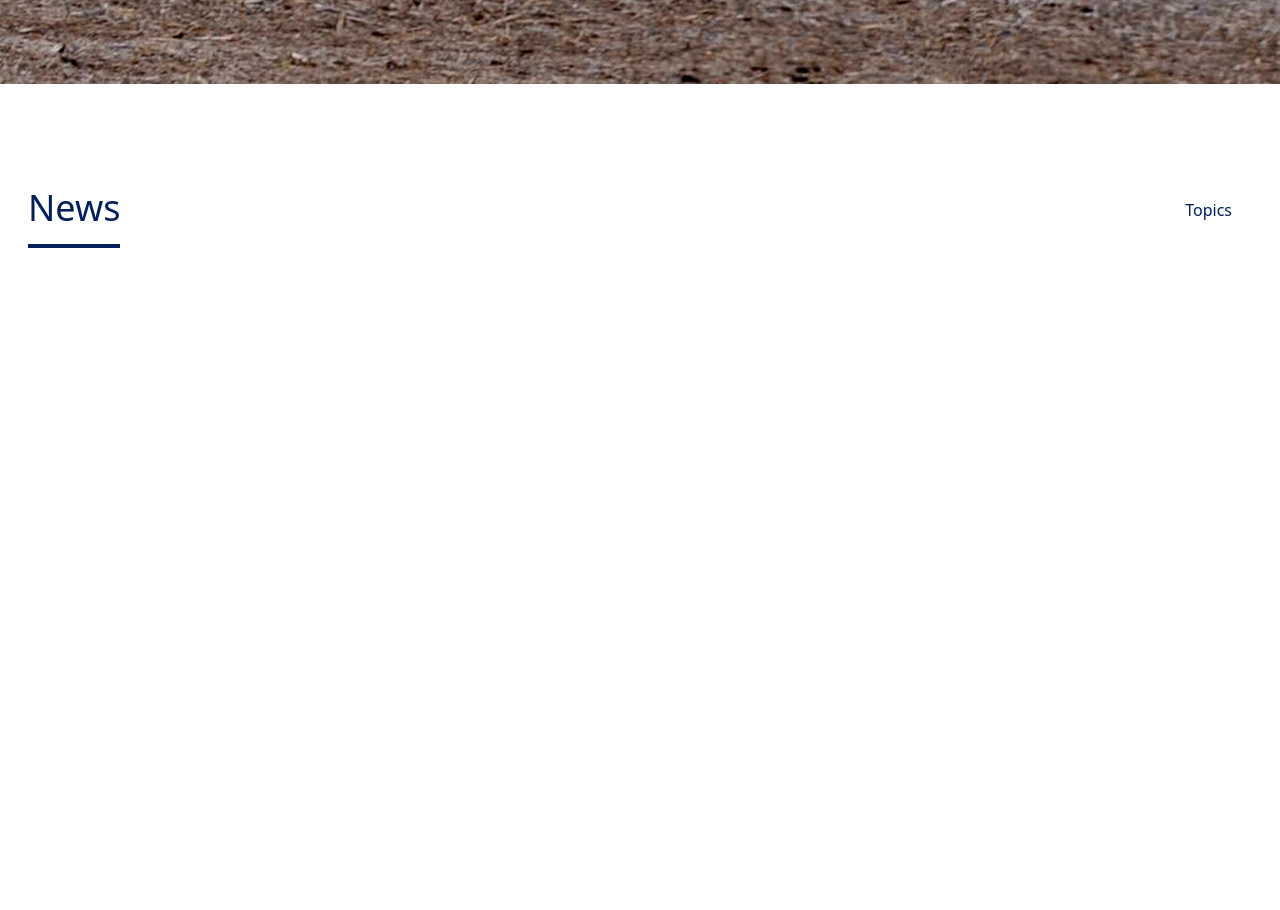
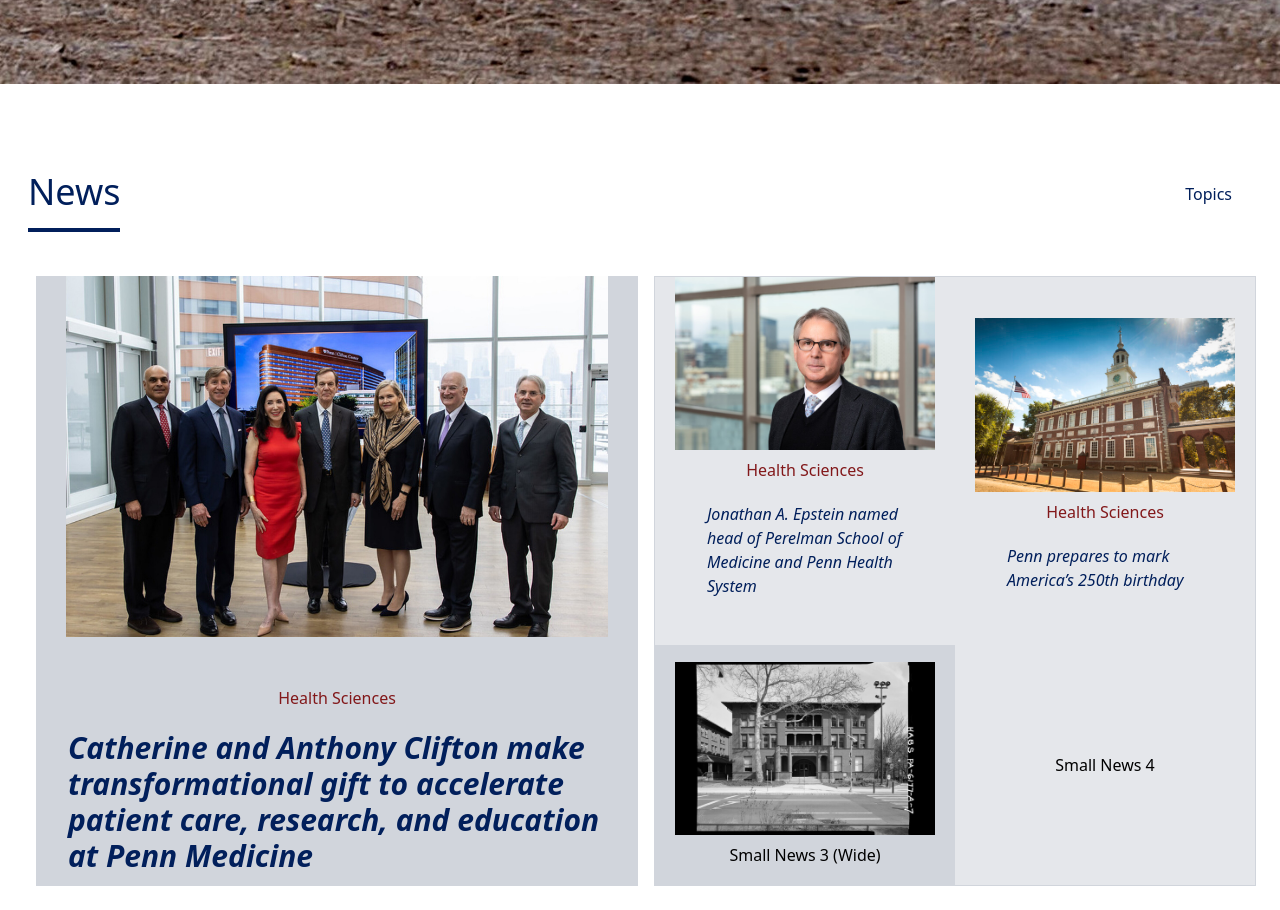
Before and after one commit to kamufozi/The-Gate, a website built with Vite: page index.html in a window 1280 px wide. Shown: the part 860-1770 px from the top of the page. Before the commit the page ends 1128 px from the top, so only its background shows below. Built offline with nearby package versions, Linux system fonts and the light colour scheme.

Commit message:
Doing the next div

```diff
--- a/index.html
+++ b/index.html
@@ -106,12 +106,53 @@
         </header>
     </div>
     <div class="bg-white">
-        <div class="mt-17 ml-3 ">
+        <div class="mt-13 ml-3 ">
             <div class="flex justify-between items-center text-[#011F5B]  font-(family-name:'EB Garamond', serif)  px-4 py-5">
                 <p class="font-[5rem] text-4xl border-b-4 py-4">News</p>
                 <p class="mr-8">Topics</p>
             </div>
-        </div>
+            <div class="grid grid-cols-2 gap-4 p-6">
+
+                <div class="h-auto bg-gray-300  flex flex-col items-center justify-center gap-2 ">
+                <a href="">
+                <img src="./assets/pavilion-gift-teaser.jpeg" alt="nyoko" class="h-[90%] w-fit">
+               </a>
+               <a href="" class="text-red-900">Health Sciences</a>
+               <a href="" class="text-[#011F5B] px-8 py-3 font-bold text-3xl italic">
+                Catherine and Anthony Clifton make transformational gift to accelerate patient care, research, and education at Penn Medicine
+              </a>
+                </div>
+              <div class="grid grid-cols-2 border border-gray-300 ">
+                <!-- First Small News -->
+                <div class="bg-gray-200 flex flex-col gap-2 px-5 items-center h-auto">
+                 <img src="./assets/epstein-jon-teaser.jpeg" alt="nyoko">
+                 <a href="" class="text-red-900">Health Sciences</a>
+                 <a href="" class="text-[#011F5B] px-8 py-3 font-medium  italic">
+                    Jonathan A. Epstein named head of Perelman School of Medicine and Penn Health System
+                  </a>
+                </div>
+
+                <!-- Second Small News -->
+                <div class="bg-gray-200 flex flex-col gap-2  items-center justify-center px-5 h-auto relative">
+                    <img src="./assets/america-250-teaser-social-main.jpeg" alt="" class=" top-0">
+                    <a href="" class="text-red-900">Health Sciences</a>
+                 <a href="" class="text-[#011F5B] px-8 py-3 font-medium  italic">
+                    Penn prepares to mark America’s 250th birthday
+                  </a>
+                </div>
+
+                <!-- Third Small News (New Row, Spans 2 Columns) -->
+                <div class=" bg-gray-300 flex flex-col gap-2  items-center justify-center  px-5 aut0">
+                    <img src="./assets/preservation-campus-teaser.jpeg" alt="">
+                  Small News 3 (Wide)
+                </div>
+
+                <!-- Fourth Small News -->
+                <div class="bg-gray-200 flex flex-col gap-2 items-center justify-center px-5 h-auto">
+                  Small News 4
+                </div>
+              </div>
+            </div>        </div>
     </div>
 
     <script src="./js/app.js"></script>
```
Also changed, not shown: assets/america-250-teaser-social-main.jpeg (added), assets/epstein-jon-teaser.jpeg (added), assets/pavilion-gift-teaser.jpeg (added), assets/preservation-campus-teaser.jpeg (added), css/output.css.
